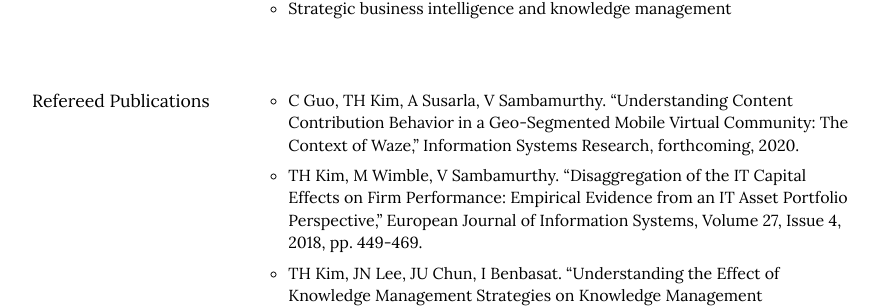
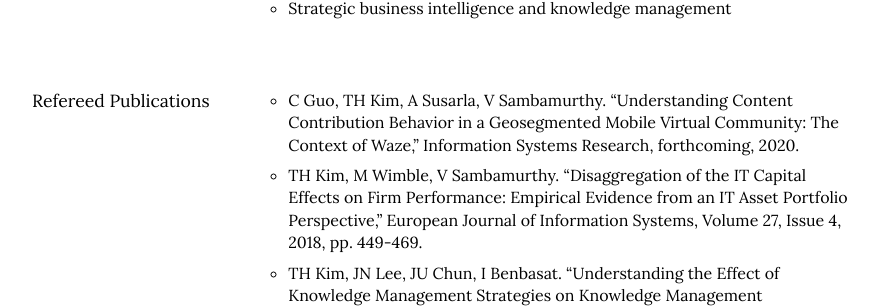
Before and after one commit to istaehun/taehun, a Jekyll site: the page built from index.html, in a window 1280 px wide and 900 px high, scrolled down 504 px. Shown: the part 170-478 px from the top of the window, without its empty margins (188-1078 px from the left). Built offline with Jekyll 4.4.1, drawn with Linux system fonts in a browser that asks for light colours; nearby versions of some CDN libraries.

Commit message:
Update research.yml

```diff
--- a/_data/research.yml
+++ b/_data/research.yml
@@ -9,7 +9,7 @@
 -
   sub-title: Refereed Publications
   list:
-    - "C Guo, TH Kim, A Susarla, V Sambamurthy. “Understanding Content Contribution Behavior in a Geo-Segmented Mobile Virtual Community: The Context of Waze,” Information Systems Research, forthcoming, 2020."
+    - "C Guo, TH Kim, A Susarla, V Sambamurthy. “Understanding Content Contribution Behavior in a Geosegmented Mobile Virtual Community: The Context of Waze,” Information Systems Research, forthcoming, 2020."
     - "TH Kim, M Wimble, V Sambamurthy. “Disaggregation of the IT Capital Effects on Firm Performance: Empirical Evidence from an IT Asset Portfolio Perspective,” European Journal of Information Systems, Volume 27, Issue 4, 2018, pp. 449-469."
     - "TH Kim, JN Lee, JU Chun, I Benbasat. “Understanding the Effect of Knowledge Management Strategies on Knowledge Management Performance: A Contingency Perspective,” Information & Management, Volume 51, Issue 4, 2014, pp. 398-416."
 -
```
